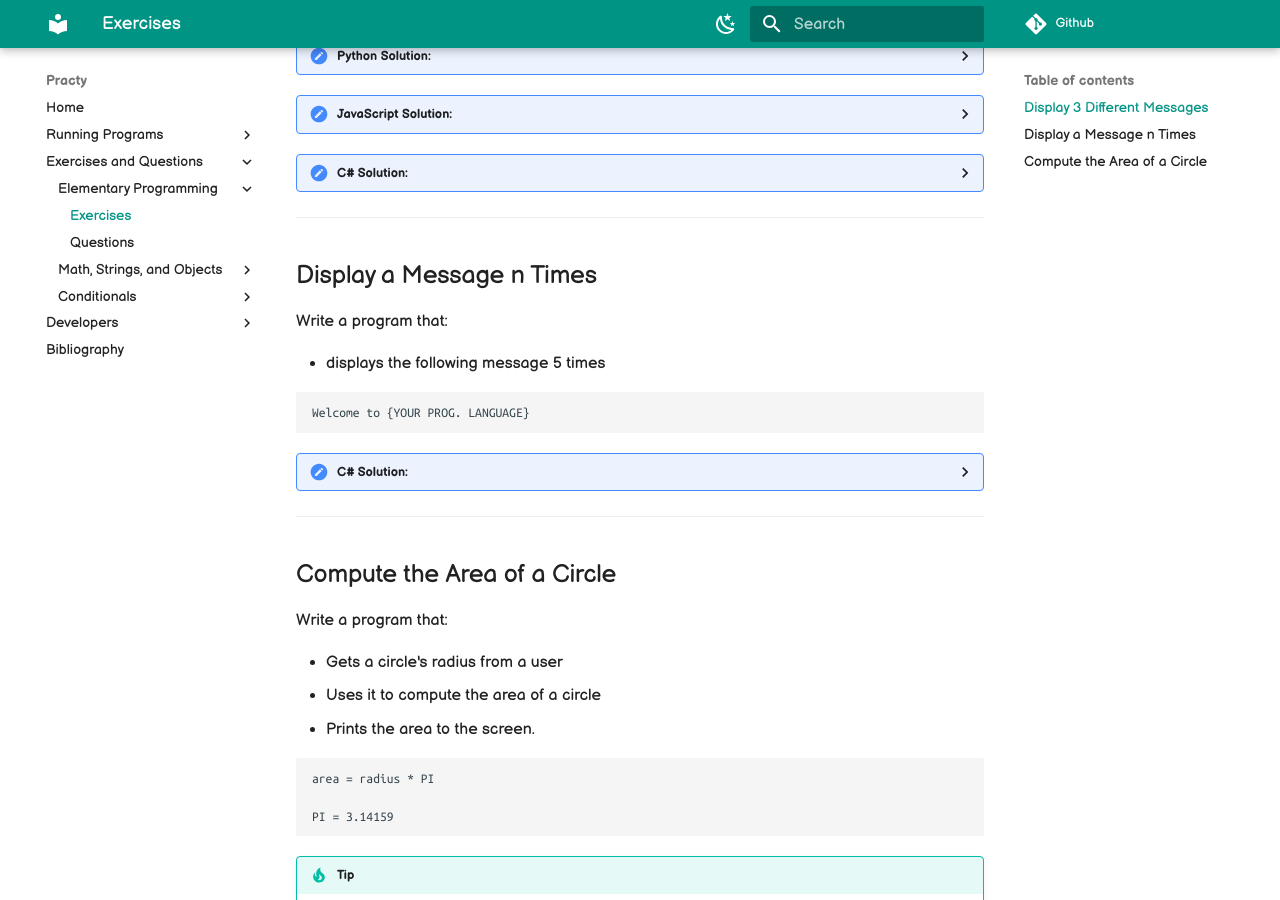
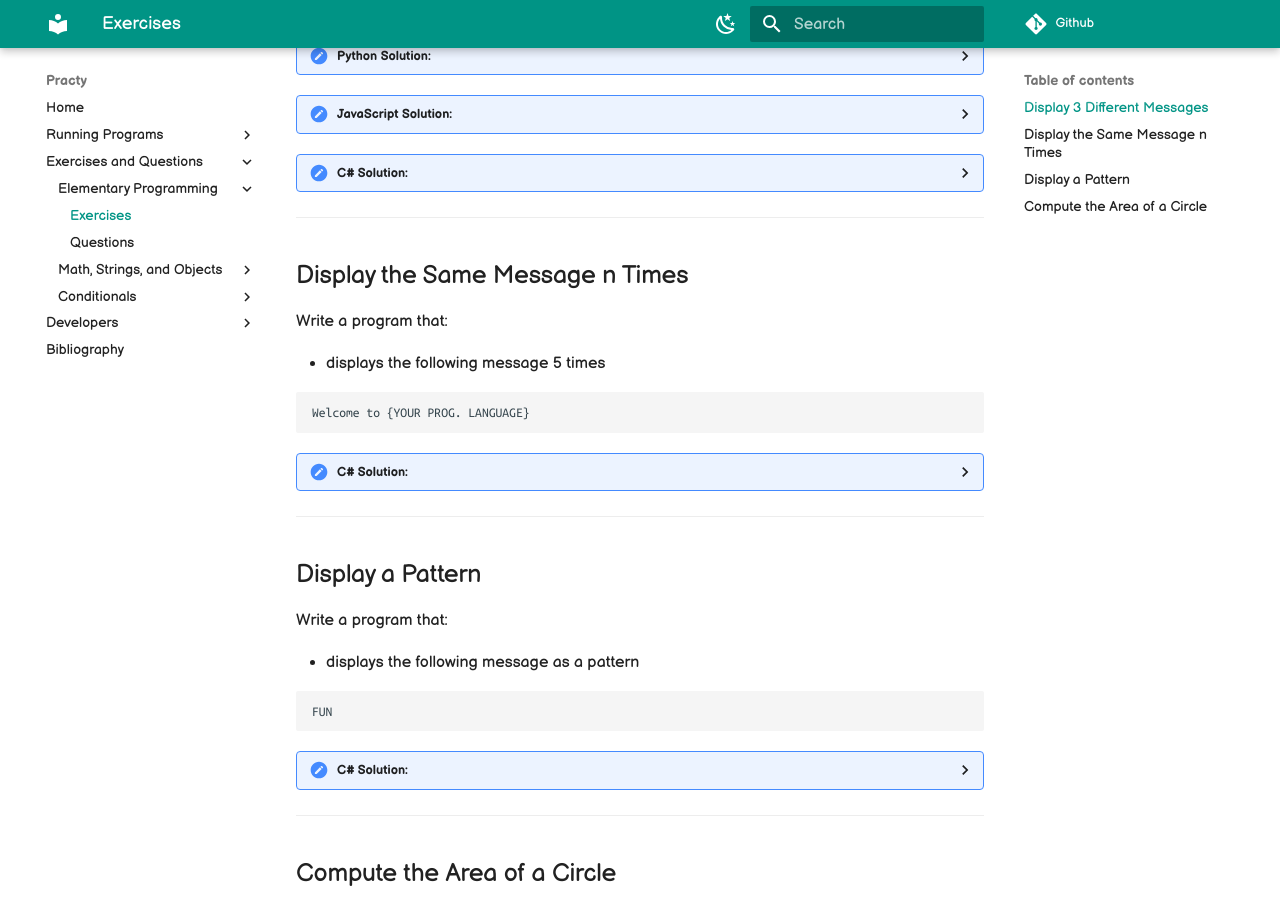
Before and after one commit to jabrielcjones/practy, an MkDocs documentation site: the page built from docs/topics/elementary_programming/exercises.md, in a window 1280 px wide and 900 px high, scrolled down 375 px. Built offline with MkDocs 1.6.1 and Material for MkDocs 9.7.7, drawn with Linux system fonts in a browser that asks for light colours; comment, search, counter and statistics services are not loaded.

Commit message:
Added display pattern and the C# solution.

````diff
--- a/docs/topics/elementary_programming/exercises.md
+++ b/docs/topics/elementary_programming/exercises.md
@@ -63,7 +63,7 @@ namespace Test
 
 ---
 
-## Display a Message n Times
+## Display the Same Message n Times
 
 Write a program that:
 
@@ -88,6 +88,42 @@ namespace repeatStringXTimes
      {
        string str = new StringBuilder("Welcome to C#! ".Length * 5).Insert(0, "Welcome to C#! ", 5).ToString();
        Console.WriteLine(str);
+     }
+   }
+}
+```
+
+</details>
+
+---
+
+## Display a Pattern
+
+Write a program that:
+
+* displays the following message as a pattern
+
+```text
+FUN
+```
+
+<details>
+  <summary>C# Solution:</summary>
+
+```csharp linenums="1"
+using System;
+
+namespace Fun
+{
+   class FunClass
+   {
+     static void Main(string[] args)
+     {
+       Console.WriteLine("FFFFFFF   U     U   NN    NN");
+       Console.WriteLine("FF        U     U   NNN   NN");
+       Console.WriteLine("FFFFFFF   U     U   NN N  NN");
+       Console.WriteLine("FF         U   U    NN  N NN");
+       Console.WriteLine("FF          UUU     NN   NNN");
      }
    }
 }
````
